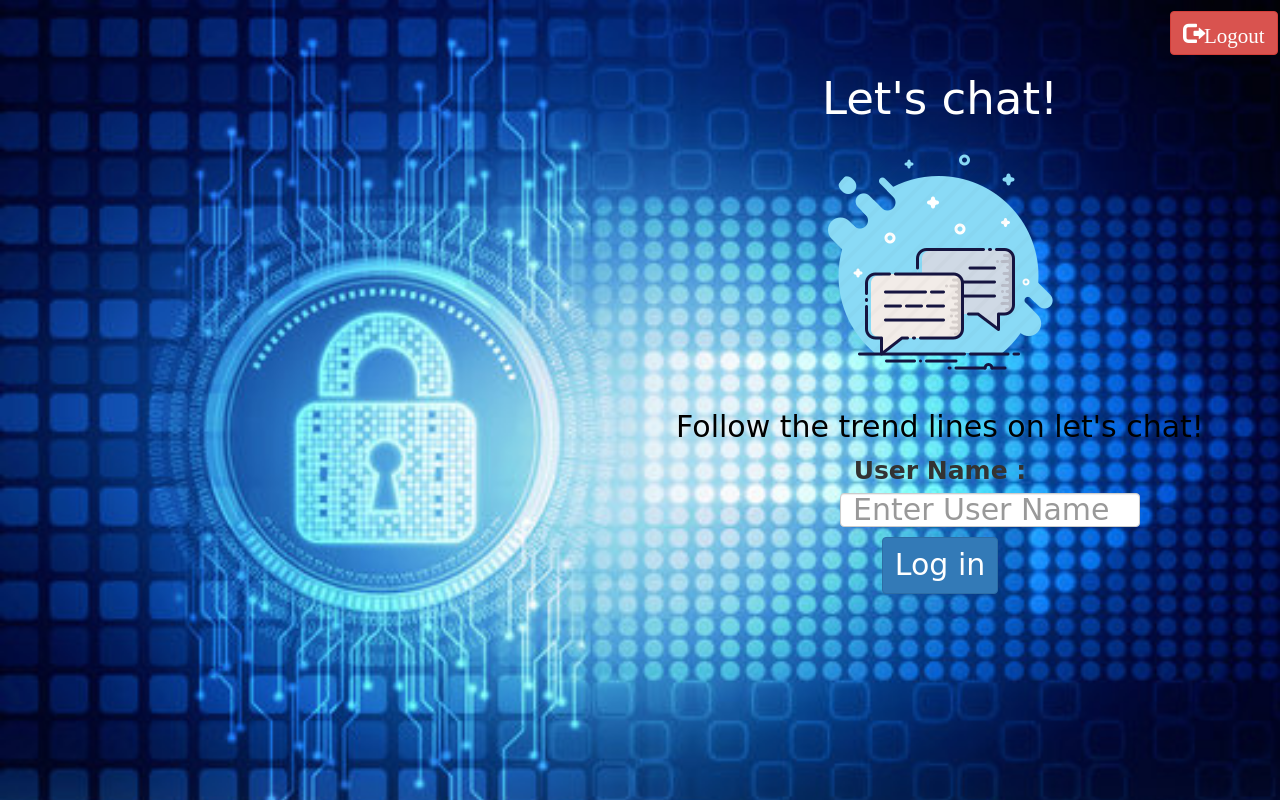
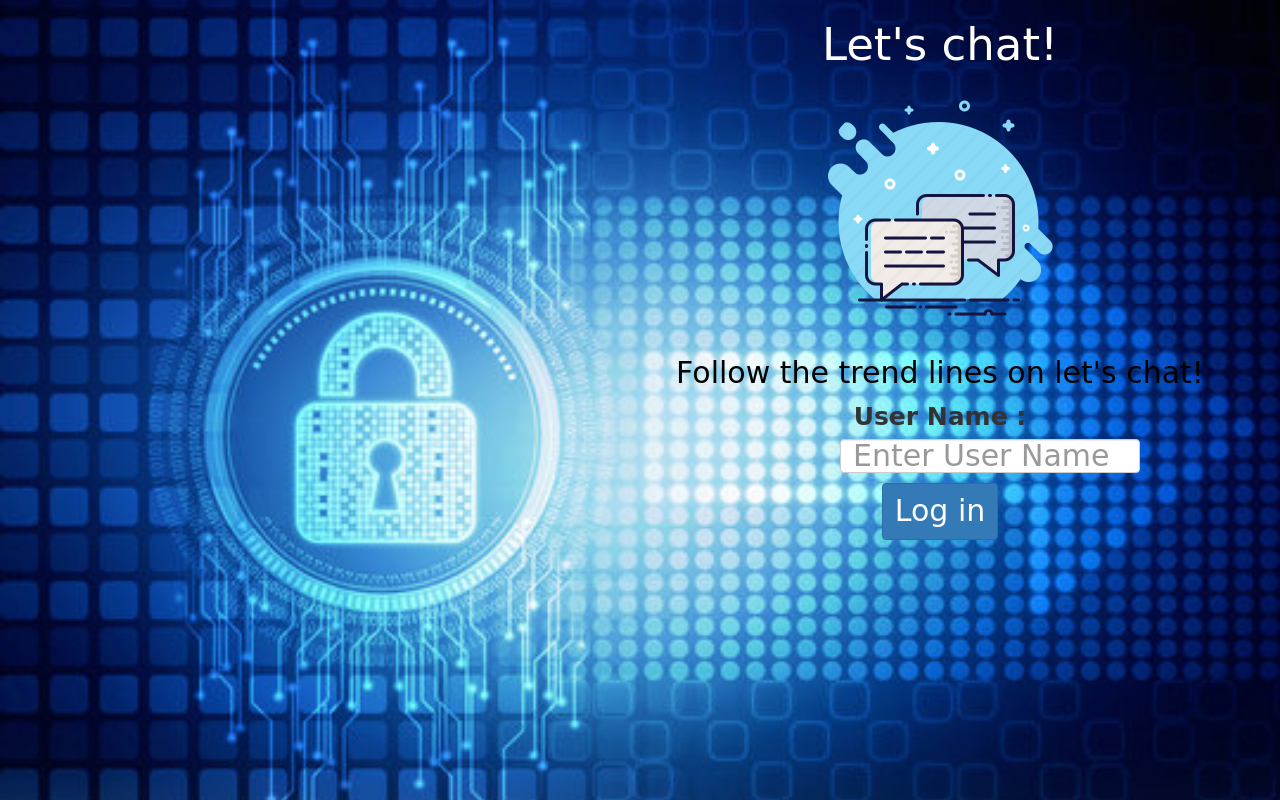
Before and after one commit to krish165/Let-s_chat_1, a plain HTML site: page index2.html in a window 1280 px wide. Drawn offline with nearby package versions, Linux system fonts and the light colour scheme; a web font is replaced by a local one.

Commit message:
Add files via upload

```diff
--- a/index2.html
+++ b/index2.html
@@ -11,9 +11,7 @@
 <link rel="stylesheet" type="text/css" href="S1.css">
     </head>
 <body>
-    <div class="container">
-    <button id="logout" class="glyphicon glyphicon-log-out btn btn-danger" onclick="logout()" style="font-size:21px;;">Logout</button>
-    </div>
+
     <div style="margin-left: 600px;">
         <h1 class="header" style="font-size:45px; font-family: cursive; color: white;">
 			Let's chat!
```
